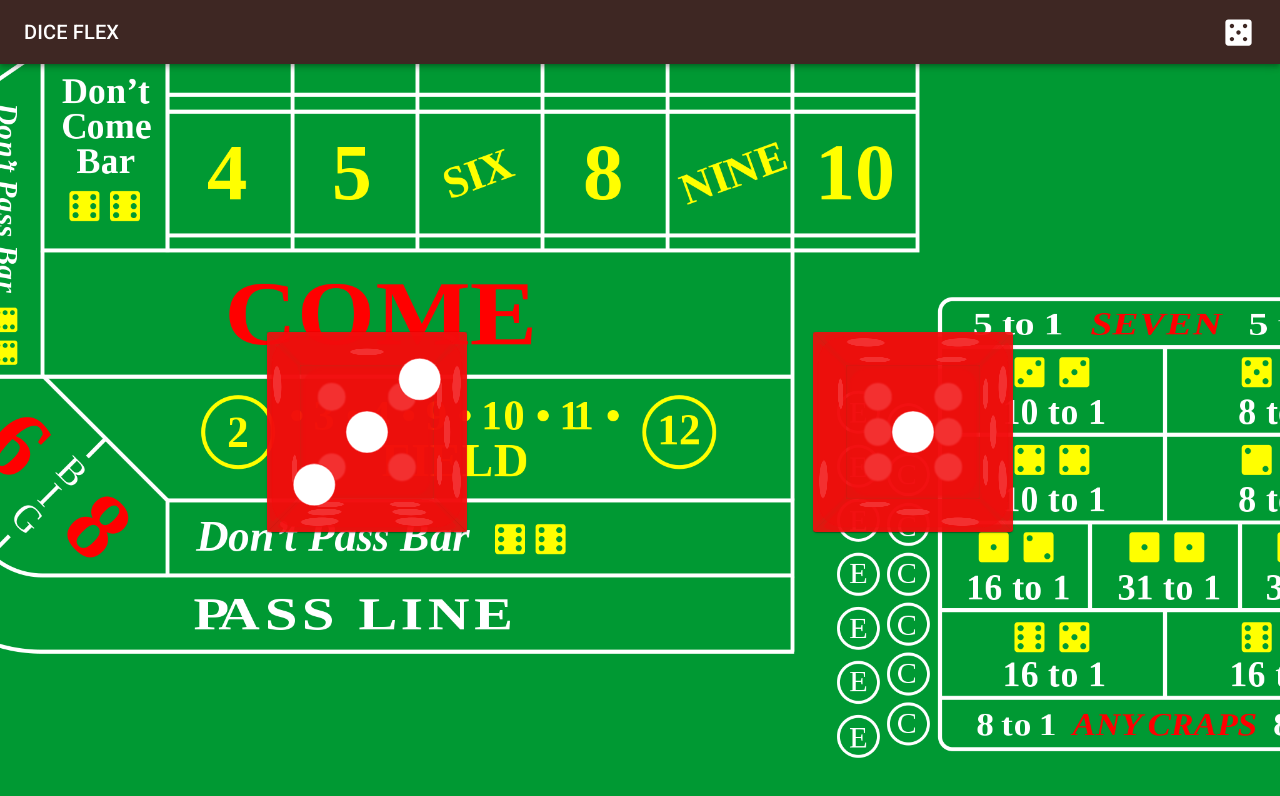
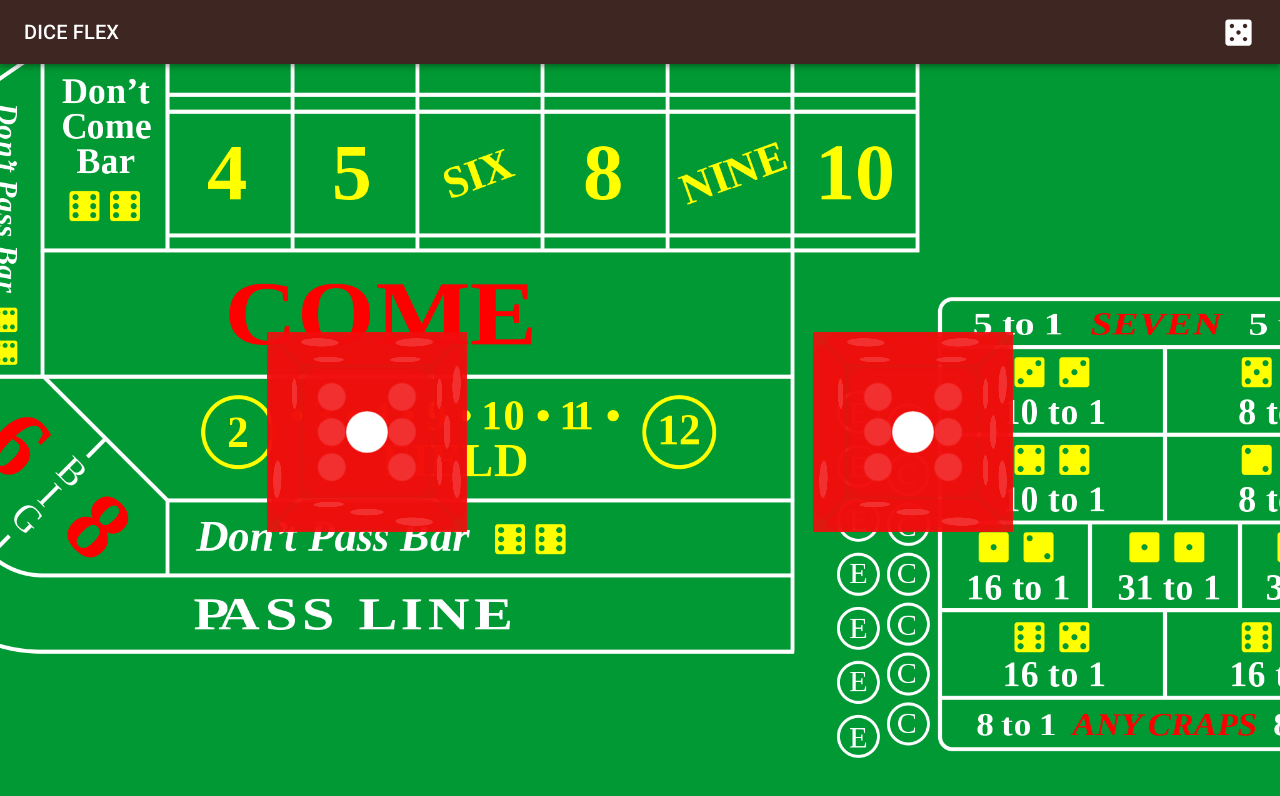
Before and after one commit to Sauce101/dice-flex, a React (Create React App) app: page / in a window 1280 px wide. Shown: the top 796 px of the page. Built offline with nearby package versions, Linux system fonts and the light colour scheme.

Commit message:
Rewrote the logic to match the Craps game on my Game Tables app. Here it is in flex though.

```diff
--- a/src/App.js
+++ b/src/App.js
@@ -8,9 +8,7 @@ import Felt from './assets/table/felt2560.png'
 import FeltM from './assets/table/felt1280m.png'
 
 import Navbar from './components/Navbar'
-// import Footer from './components/Footer'
-import Dice from './components/Dice'
-// import { Typography } from '@mui/material'
+import CrapsFlex from './components/CrapsFlex'
 
 function App() {
   const [topfaceb, setTopfaceb] = useState(() => {
@@ -37,22 +35,16 @@ function App() {
         }}
       >
         <Navbar rollDice={rollDice} />
-        {/* <Stack direction="row" spacing={2} justifyContent="space-evenly"> */}
         <Stack
           direction={{ xs: 'column', sm: 'row' }}
           spacing={2}
-          // justifyContent={{ xs: 'space-around', sm: 'space-evenly' }}
           justifyContent={'space-evenly'}
           alignItems={{ xs: 'center' }}
           gap={{ xs: 8 }}
           mb={{ xs: 'auto' }}
         >
-          <Dice topfaceb={topfaceb} />
+          <CrapsFlex topfaceb={topfaceb} />
         </Stack>
-        {/* <Typography sx={{ position: 'absolute', bottom: 1, ml: '10px' }}>
-          Michael Saucedo © 2022
-        </Typography> */}
-        {/* <Footer rollDice={rollDice} /> */}
       </Box>
     </ThemeProvider>
   )
--- /dev/null
+++ b/src/components/CrapDice.jsx
@@ -0,0 +1,103 @@
+import D1 from '../assets/dice/craps/one.svg'
+import D2 from '../assets/dice/craps/two.svg'
+import D3 from '../assets/dice/craps/three.svg'
+import D4 from '../assets/dice/craps/four.svg'
+import D5 from '../assets/dice/craps/five.svg'
+import D6 from '../assets/dice/craps/six.svg'
+// Dice Rotate
+export const rotateMd = [
+  // 3 front
+  'translateZ(-100px) rotateY(0deg)',
+  // 5 right
+  'translateZ(-100px) rotateY(-90deg)',
+  // 4 back
+  'translateZ(-100px) rotateY(-180deg)',
+  // 2 left
+  'translateZ(-100px) rotateY(90deg)',
+  // 1 top
+  'translateZ(-100px) rotateX(-90deg) ',
+  // 6 bottom
+  'translateZ(-100px) rotateX(90deg)',
+]
+
+export const rotateSm = [
+  // 3 front
+  'translateZ(-50px) rotateY(0deg)',
+  // 5 right
+  'translateZ(-50px) rotateY(-90deg)',
+  // 4 back
+  'translateZ(-50px) rotateY(-180deg)',
+  // 2 left
+  'translateZ(-50px) rotateY(90deg)',
+  // 1 top
+  'translateZ(-50px) rotateX(-90deg) ',
+  // 6 bottom
+  'translateZ(-50px) rotateX(90deg)',
+]
+
+// Dice Build
+export const buildMd = [
+  {
+    transform: 'rotateY(0deg) translateZ(100px)',
+    src: D3,
+    alt: 'three front',
+  },
+  {
+    transform: 'rotateY(90deg) translateZ(100px)',
+    src: D5,
+    alt: 'five right',
+  },
+  {
+    transform: 'rotateY(180deg) translateZ(100px)',
+    src: D4,
+    alt: 'four back',
+  },
+  {
+    transform: 'rotateY(-90deg) translateZ(100px)',
+    src: D2,
+    alt: 'two left',
+  },
+  {
+    transform: 'rotateX(90deg) translateZ(100px)',
+    src: D1,
+    alt: 'one up top',
+  },
+  {
+    transform: 'rotateX(-90deg) translateZ(100px)',
+    src: D6,
+    alt: 'six bottom',
+  },
+]
+
+export const buildSm = [
+  {
+    transform: 'rotateY(0deg) translateZ(50px)',
+    src: D3,
+    alt: 'three front',
+  },
+  {
+    transform: 'rotateY(90deg) translateZ(50px)',
+    src: D5,
+    alt: 'five right',
+  },
+  {
+    transform: 'rotateY(180deg) translateZ(50px)',
+    src: D4,
+    alt: 'four back',
+  },
+  {
+    transform: 'rotateY(-90deg) translateZ(50px)',
+    src: D2,
+    alt: 'two left',
+  },
+  {
+    transform: 'rotateX(90deg) translateZ(50px)',
+    src: D1,
+    alt: 'one up top',
+  },
+  {
+    transform: 'rotateX(-90deg) translateZ(50px)',
+    src: D6,
+    alt: 'six bottom',
+  },
+]
--- /dev/null
+++ b/src/components/CrapsFlex.jsx
@@ -0,0 +1,108 @@
+import React, { useState, useEffect } from 'react'
+import Box from '@mui/material/Box'
+import Card from '@mui/material/Card'
+import CardMedia from '@mui/material/CardMedia'
+import { buildMd, buildSm, rotateMd, rotateSm } from './CrapDice'
+
+let rollTo, diceStart, die1, die2
+
+const medW = window.matchMedia('(min-width: 1000px)')
+const medH = window.matchMedia('(min-height: 1000px)')
+
+// Move Dice after roll
+if (medW.matches || medH.matches) {
+  rollTo = rotateMd
+} else {
+  rollTo = rotateSm
+}
+
+// Dice responsive
+const diceResponsive = medW.matches || medH.matches ? '200px' : '100px'
+
+// Shake
+const random_shake = () => rollTo[Math.floor(Math.random() * rollTo.length)]
+
+// Build Dice
+if (medH.matches || medW.matches) {
+  diceStart = buildMd
+} else {
+  diceStart = buildSm
+}
+
+StartGame()
+function StartGame() {
+  die1 = rollTo[4]
+  die2 = rollTo[4]
+}
+
+export default function CrapsFlex({ topfaceb }) {
+  const [topface, setTopface] = useState(() => {
+    return true
+  })
+
+  useEffect(() => {
+    die1 = random_shake()
+    die2 = random_shake()
+  }, [topface, topfaceb])
+
+  let rollDice = () => {
+    setTopface(!topface)
+  }
+
+  const DICE = [die1, die2]
+
+  return (
+    <>
+      {DICE.map((roll, index) => (
+        <Box
+          // scene
+          onClick={rollDice}
+          key={index}
+          sx={{
+            height: diceResponsive,
+            width: diceResponsive,
+            perspective: '400px',
+          }}
+        >
+          <Box
+            // cube
+            sx={{
+              transform: `${roll}`,
+              width: diceResponsive,
+              height: diceResponsive,
+              position: 'relative',
+              transformStyle: 'preserve-3d',
+              transition: 'transform 0.8s',
+            }}
+          >
+            {diceStart.map((spot, index) => (
+              <Card
+                // dieFace
+                elevation={0}
+                square
+                key={index}
+                sx={{
+                  transform: `${spot.transform}`,
+                  background: 'hsla(0, 90%, 50%, 0.7)',
+                  position: 'absolute',
+                  width: diceResponsive,
+                  height: diceResponsive,
+                }}
+              >
+                <CardMedia
+                  component="img"
+                  src={spot.src}
+                  alt={spot.alt}
+                  sx={{
+                    width: diceResponsive,
+                    height: diceResponsive,
+                  }}
+                />
+              </Card>
+            ))}
+          </Box>
+        </Box>
+      ))}
+    </>
+  )
+}
--- a/src/components/Dice.jsx
+++ /dev/null
@@ -1,142 +0,0 @@
-import React, { useState, useEffect } from 'react'
-import Box from '@mui/material/Box'
-import Card from '@mui/material/Card'
-import CardMedia from '@mui/material/CardMedia'
-import Die from './Die'
-import D1 from '../assets/dice/craps/one.svg'
-import D2 from '../assets/dice/craps/two.svg'
-import D3 from '../assets/dice/craps/three.svg'
-import D4 from '../assets/dice/craps/four.svg'
-import D5 from '../assets/dice/craps/five.svg'
-import D6 from '../assets/dice/craps/six.svg'
-
-let dieOne, rollDieOne, dieTwo, rollDieTwo
-
-RollDieOne()
-function RollDieOne() {
-  const die = new Die()
-  die.shake()
-  const allSides = Math.ceil(die.numberOfSides)
-  dieOne = new Die(die.sides.slice(0, allSides))
-  rollDieOne = dieOne.pop()
-}
-
-RollDieTwo()
-function RollDieTwo() {
-  const die = new Die()
-  die.shake()
-  const allSides = Math.ceil(die.numberOfSides)
-  dieTwo = new Die(die.sides.slice(0, allSides))
-  rollDieTwo = dieTwo.pop()
-}
-
-export default function Dice({ topfaceb }) {
-  const [topface, setTopface] = useState(() => {
-    return true
-  })
-  const [nextdice, setNextdice] = useState(() => {
-    return true
-  })
-
-  useEffect(() => {
-    rollDieOne = dieOne.pop()
-    rollDieTwo = dieTwo.pop()
-    if (dieOne.numberOfSides === 3) {
-      RollDieOne()
-      RollDieTwo()
-      setNextdice(!nextdice)
-    }
-  }, [topface, topfaceb, nextdice])
-
-  let rollDice = () => {
-    setTopface(!topface)
-  }
-
-  const cubeface = {
-    background: 'hsla(0, 90%, 50%, 0.7)',
-    position: 'absolute',
-    width: '200px',
-    height: '200px',
-  }
-
-  const DICE = [rollDieOne, rollDieTwo]
-
-  const POSITION = [
-    {
-      transform: 'rotateY(0deg) translateZ(100px)',
-      src: D3,
-      alt: 'three front',
-    },
-    {
-      transform: 'rotateY(180deg) translateZ(100px)',
-      src: D4,
-      alt: 'four back',
-    },
-    {
-      transform: 'rotateY(90deg) translateZ(100px)',
-      src: D5,
-      alt: 'five right',
-    },
-    {
-      transform: 'rotateY(-90deg) translateZ(100px)',
-      src: D2,
-      alt: 'two left',
-    },
-    { transform: 'rotateX(90deg) translateZ(100px)', src: D1, alt: 'one top' },
-    {
-      transform: 'rotateX(-90deg) translateZ(100px)',
-      src: D6,
-      alt: 'six bottom',
-    },
-  ]
-
-  return (
-    <>
-      {DICE.map((die, index) => (
-        <Box
-          // scene
-          onClick={rollDice}
-          key={index}
-          sx={{
-            height: '200px',
-            width: '200px',
-            perspective: '400px',
-          }}
-        >
-          <Box
-            // cube
-            sx={{
-              transform: `${die}`,
-              width: '200px',
-              height: '200px',
-              position: 'relative',
-              transformStyle: 'preserve-3d',
-              transition: 'transform 0.8s',
-            }}
-          >
-            {POSITION.map((spot, index) => (
-              <Card
-                key={index}
-                sx={{
-                  transform: `${spot.transform}`,
-                  background: cubeface.background,
-                  position: cubeface.position,
-                  width: cubeface.width,
-                  height: cubeface.height,
-                }}
-              >
-                <CardMedia
-                  component="img"
-                  src={spot.src}
-                  alt={spot.alt}
-                  height="200"
-                  width="200"
-                />
-              </Card>
-            ))}
-          </Box>
-        </Box>
-      ))}
-    </>
-  )
-}
--- a/src/components/Die.jsx
+++ b/src/components/Die.jsx
@@ -1,4 +1,4 @@
-// DIE
+// DIE OLD for referance
 const SHOW = [
   'translateZ(-100px) rotateY(0deg)',
   'translateZ(-100px) rotateY(-90deg)',
```
Also changed, not shown: src/components/Footer.jsx (deleted, +0 -19 lines).
